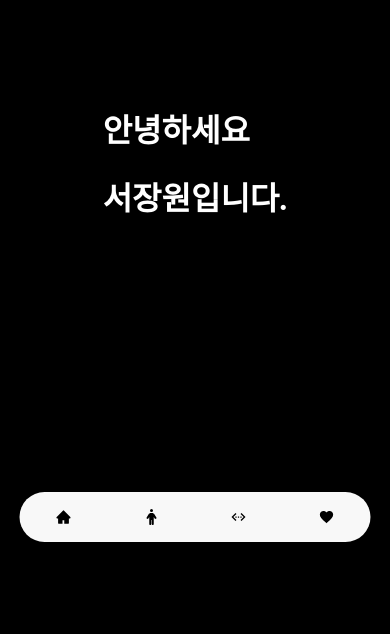
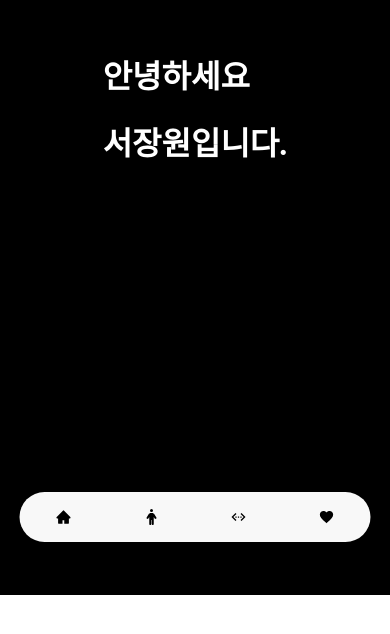
Before and after one commit to Seo-Jangwon/introduce, a React (Create React App) app: page / in a window 390 px wide. Shown: the part 260-894 px from the top of the page. After the commit the page ends 855 px from the top, so only its background shows below. Built offline with nearby package versions, Linux system fonts and the light colour scheme; a web font is replaced by a local one.

Commit message:
(0623) intro 수정

```diff
--- a/src/components/Intro/Intro.js
+++ b/src/components/Intro/Intro.js
@@ -2,21 +2,25 @@ import React, { useState, useEffect } from "react";
 import styles from "./Intro.module.css";
 
 const Intro = () => {
-  const [visible, setVisible] = useState([true, false]);
+  const [visibleIndex, setVisibleIndex] = useState(0);
 
   useEffect(() => {
-    const timer = setTimeout(() => {
-      setVisible([true, true]);
-    }, 800);
+    const intervals = [
+      setTimeout(() => setVisibleIndex(1), 1000),
+      setTimeout(() => setVisibleIndex(2), 2000),
+      setTimeout(() => setVisibleIndex(3), 3000),
+    ];
 
-    return () => clearTimeout(timer); // 컴포넌트 언마운트 시 타이머 정리
+    // 클린업 함수에서 타이머 제거
+    return () => intervals.forEach(clearTimeout);
   }, []);
 
   return (
-    <div className={styles.centerContainer}>
+    <div className={styles.container}>
       <div className={styles.leftAlignedText}>
-        <h1 className={styles.visible}>안녕하세요</h1>
-        <h1 className={visible[1] ? styles.visible : styles.hidden}>
+        <h1>안녕하세요</h1>
+
+        <h1 className={visibleIndex >= 1 ? styles.visible : styles.hidden}>
           서장원입니다.
         </h1>
       </div>
--- a/src/components/Intro/Intro.module.css
+++ b/src/components/Intro/Intro.module.css
@@ -1,11 +1,21 @@
-.centerContainer {
+@keyframes fadeIn {
+  from {
+    opacity: 0;
+  }
+  to {
+    opacity: 1;
+  }
+}
+
+.container {
   display: flex;
   flex-direction: column;
   align-items: center;
   justify-content: center;
-  height: calc(100vh - 60px); /* nav의 높이를 뺀 화면 높이를 사용 */
+  height: 80vh; /* 전체 화면 높이를 사용하여 가운데 정렬 */
+  background-color: black; /* 배경색을 검정색으로 설정 */
+  color: white; /* 글자색을 흰색으로 설정 */
   text-align: center; /* 텍스트를 가운데 정렬 */
-  background-color: black; /* 배경색을 검정색으로 설정 */
   padding-top: 100px; /* nav 높이만큼 패딩 추가 */
   padding-bottom: 100px; /* nav 높이만큼 패딩 추가 */
   margin-bottom: 50px; /* 화면 바닥과 50px 띄움 */
@@ -15,54 +25,49 @@
   text-align: left;
   width: 100%; /* 텍스트가 좌측 정렬되도록 100% 너비 설정 */
   max-width: max-content; /* 원하는 최대 너비 설정 */
-  color: white; /* 텍스트 색상을 흰색으로 설정 */
 }
 
 .hidden {
-  visibility: hidden;
   opacity: 0;
-  transition: opacity 0.5s ease-in-out;
 }
 
 .visible {
-  visibility: visible;
   opacity: 1;
-  transition: opacity 0.5s ease-in-out;
+  animation: fadeIn 1s;
 }
-
 /* 반응형 디자인을 위한 미디어 쿼리 추가 */
 @media (max-height: 800px) {
-  .centerContainer {
+  .container {
     height: calc(70vh - 60px); /* nav 높이를 고려한 높이 조정 */
   }
 }
 
 @media (max-height: 600px) {
-  .centerContainer {
+  .container {
     height: calc(60vh - 60px); /* nav 높이를 고려한 높이 조정 */
   }
 }
 
 @media (max-width: 1200px) {
-  .centerContainer {
+  .container {
     padding-top: 50px; /* nav 높이만큼 패딩 추가 */
   }
 }
 
 @media (max-width: 992px) {
-  .centerContainer {
+  .container {
     padding-top: 50px; /* nav 높이만큼 패딩 추가 */
   }
 }
 
 @media (max-width: 768px) {
-  .centerContainer {
+  .container {
     padding-top: 40px; /* nav 높이만큼 패딩 추가 */
   }
 }
 
 @media (max-width: 576px) {
-  .centerContainer {
+  .container {
     padding-top: 30px; /* nav 높이만큼 패딩 추가 */
   }
 }
--- a/src/components/Wish/Wish.module.css
+++ b/src/components/Wish/Wish.module.css
@@ -1,4 +1,3 @@
-/* About.module.css */
 @keyframes fadeIn {
   from {
     opacity: 0;
```
